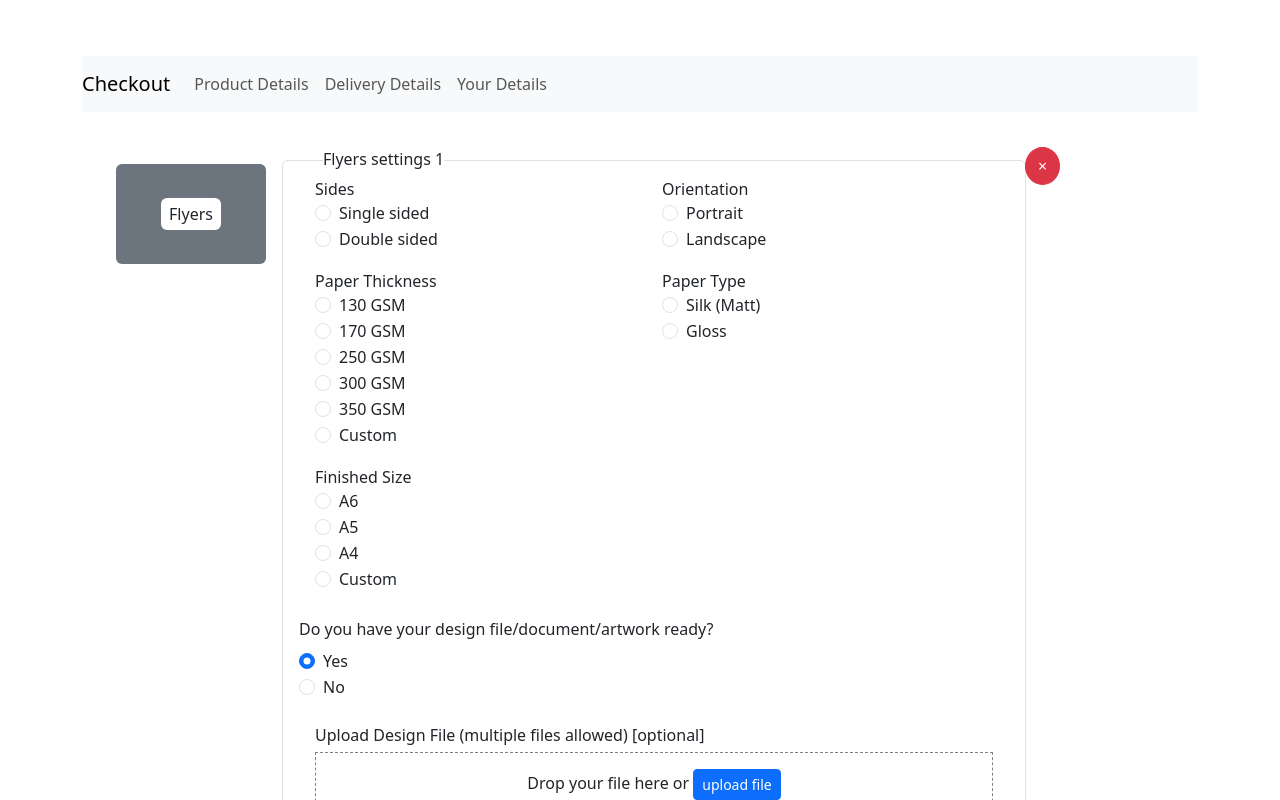
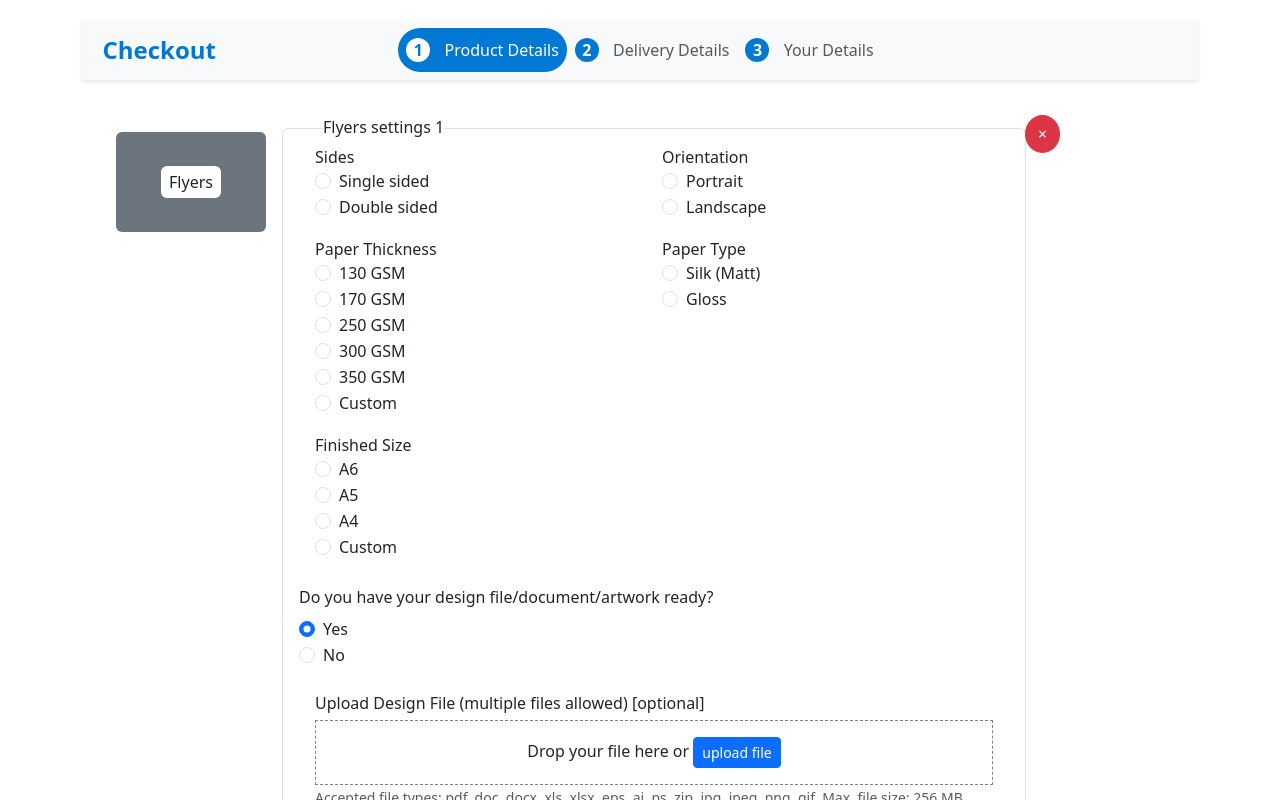
Before and after one commit to mehedi8gb/vue-order-flow, a Vue app: page /product-details in a window 1280 px wide. Shown: the top 800 px of the page. Built offline with nearby package versions, Linux system fonts and the light colour scheme; what vue-sweetalert2 would draw is missing.

Commit message:
improve nav design and little fix in body padding

```diff
--- a/src/App.vue
+++ b/src/App.vue
@@ -58,3 +58,9 @@ body {
 <template>
   <router-view />
 </template>
+
+<style scoped>
+body {
+  padding-top: 20px !important;
+}
+</style>
--- a/src/components/layout/HeaderComponent.vue
+++ b/src/components/layout/HeaderComponent.vue
@@ -1,33 +1,114 @@
 <template>
     <nav class="navbar navbar-expand-lg navbar-light bg-light">
-        <a class="navbar-brand" href="#">Checkout</a>
+      <div class="container">
+        <span class="navbar-brand">Checkout</span>
         <button class="navbar-toggler" type="button" data-bs-toggle="collapse" data-bs-target="#navbarNav"
           aria-controls="navbarNav" aria-expanded="false" aria-label="Toggle navigation">
           <span class="navbar-toggler-icon"></span>
         </button>
         <div class="collapse navbar-collapse" id="navbarNav">
-                <ul class="navbar-nav">
+          <ul class="navbar-nav mx-auto">
             <li class="nav-item">
-                        <router-link class="nav-link" :to="{ name: 'ProductDetails' }">Product Details</router-link>
+              <router-link
+                class="nav-link"
+                :to="{ name: 'ProductDetails' }"
+                :class="{ active: isActive('ProductDetails') }"
+              >
+                <span class="step-indicator">1</span> Product Details
+              </router-link>
             </li>
             <li class="nav-item">
-                        <router-link class="nav-link" :to="{ name: 'DeliveryDetails' }">Delivery Details</router-link>
+              <router-link
+                class="nav-link"
+                :to="{ name: 'DeliveryDetails' }"
+                :class="{ active: isActive('DeliveryDetails') }"
+              >
+                <span class="step-indicator">2</span> Delivery Details
+              </router-link>
             </li>
             <li class="nav-item">
-                        <router-link class="nav-link" :to="{ name: 'YourDetails' }">Your Details</router-link>
+              <router-link
+                class="nav-link"
+                :to="{ name: 'YourDetails' }"
+                :class="{ active: isActive('YourDetails') }"
+              >
+                <span class="step-indicator">3</span> Your Details
+              </router-link>
             </li>
           </ul>
         </div>
-
+      </div>
     </nav>
   </template>
 
   <script>
   export default {
     name: 'HeaderComponent',
+    methods: {
+      isActive(routeName) {
+        return this.$route.name === routeName;
+      }
+    }
   }
   </script>
 
   <style scoped>
-/* Your component's styles go here */
+  .navbar {
+    background-color: #f8f9fa; /* Light background color */
+    box-shadow: 0 2px 4px rgba(0, 0, 0, 0.1); /* Subtle shadow for depth */
+  }
+
+  .navbar .container {
+    position: relative;
+  }
+
+  .navbar-brand {
+    font-size: 1.5rem;
+    font-weight: bold;
+    color: #0078d4;
+    position: absolute;
+    left: 0;
+    transform: translateX(18%);
+  }
+
+  .navbar-nav {
+    flex-direction: row;
+  }
+
+  .nav-link {
+    position: relative;
+    padding: 10px 20px;
+    border-radius: 50px; /* Rounded links */
+    font-size: 1rem;
+    transition: background-color 0.3s ease, color 0.3s ease;
+  }
+
+  .nav-link.active {
+    background-color: #0078d4; /* Windows 11 primary color */
+    color: white !important;
+  }
+
+  .nav-link.active .step-indicator {
+    background-color: white;
+    color: #0078d4;
+  }
+
+  .step-indicator {
+    display: inline-block;
+    width: 24px;
+    height: 24px;
+    border-radius: 50%;
+    background-color: #0078d4;
+    color: white;
+    text-align: center;
+    line-height: 24px;
+    margin-right: 10px;
+    font-weight: bold;
+  }
+
+  @media (max-width: 768px) {
+    .navbar-nav {
+      margin-top: 10px;
+    }
+  }
   </style>
--- a/src/views/DeliveryDetails.vue
+++ b/src/views/DeliveryDetails.vue
@@ -281,6 +281,6 @@ export default {
 
 /* Add your global styles here */
 body {
-    padding-top: 56px;
+  padding-top: 20px !important;
 }
 </style>
--- a/src/views/OrderSuccess.vue
+++ b/src/views/OrderSuccess.vue
@@ -94,8 +94,9 @@ export default {
 
 <style scoped>
 body {
-    padding-top: 56px;
+  padding-top: 20px !important;
 }
+
 /* Optional scoped styles */
 /* Optional: Transition for the fade effect */
 .fade-enter-active,
--- a/src/views/ProductDetails.vue
+++ b/src/views/ProductDetails.vue
@@ -197,7 +197,8 @@
                                 placeholder="Write here" style="outline: none"></textarea>
                         </div>
                         <div class="mt-4" style="margin-inline: 1rem">
-                            <router-link :to="{ name: 'DeliveryDetails' }"  type="submit" @on:click="saveDetails" class="btn btn-block btn-primary">
+                            <router-link :to="{ name: 'DeliveryDetails' }" type="submit" @on:click="saveDetails"
+                                class="btn btn-block btn-primary">
                                 Next
                             </router-link>
                         </div>
@@ -254,6 +255,6 @@ export default {
 
 <style>
 body {
-    padding-top: 56px;
+    padding-top: 20px !important;
 }
 </style>
--- a/src/views/YourDetails.vue
+++ b/src/views/YourDetails.vue
@@ -156,5 +156,7 @@ export default {
 </script>
 
 <style scoped>
-/* Add your styles here */
+body {
+    padding-top: 20px !important;
+}
 </style>
```
Lines whose indentation alone changed are shown as unchanged.
